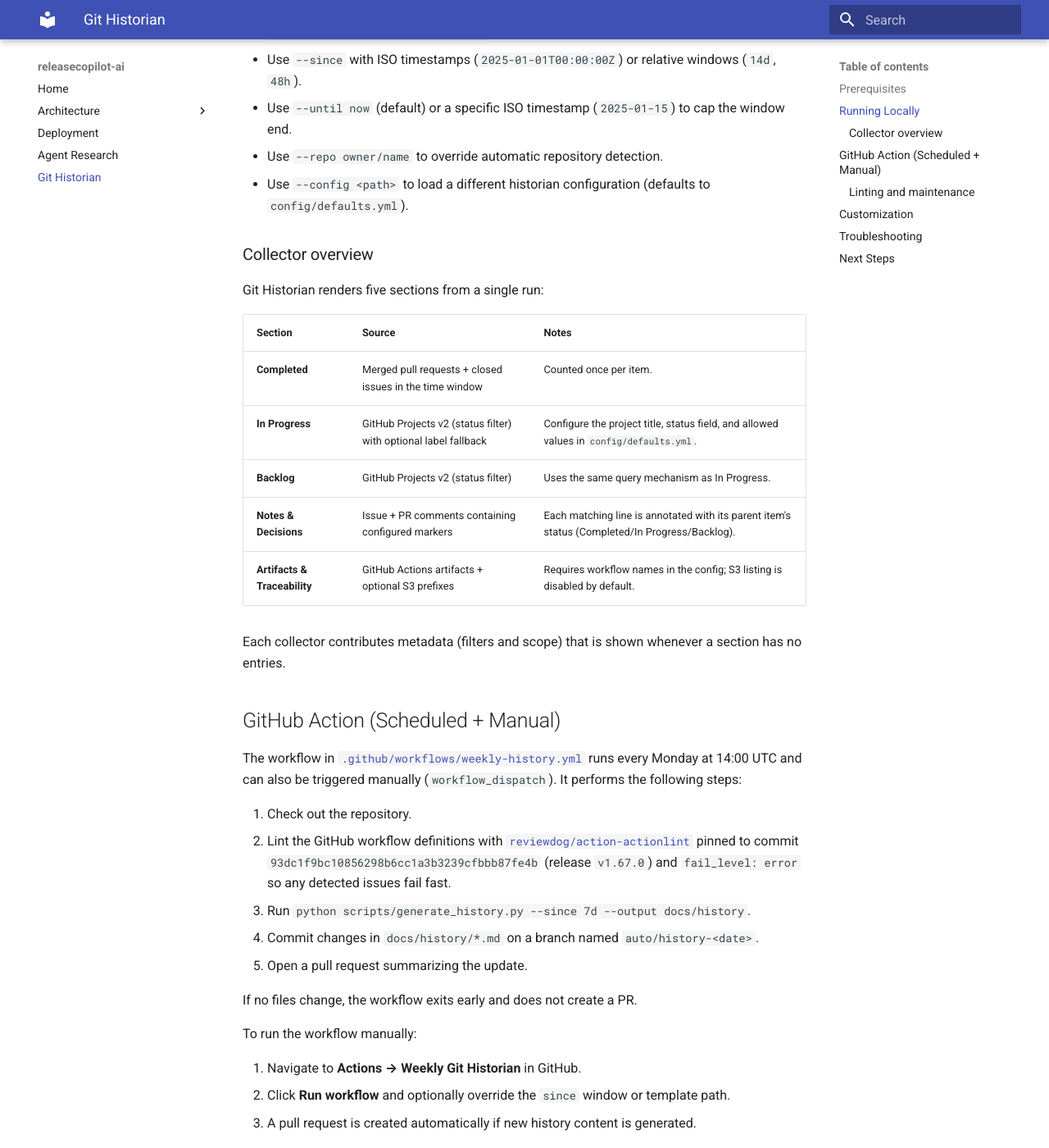
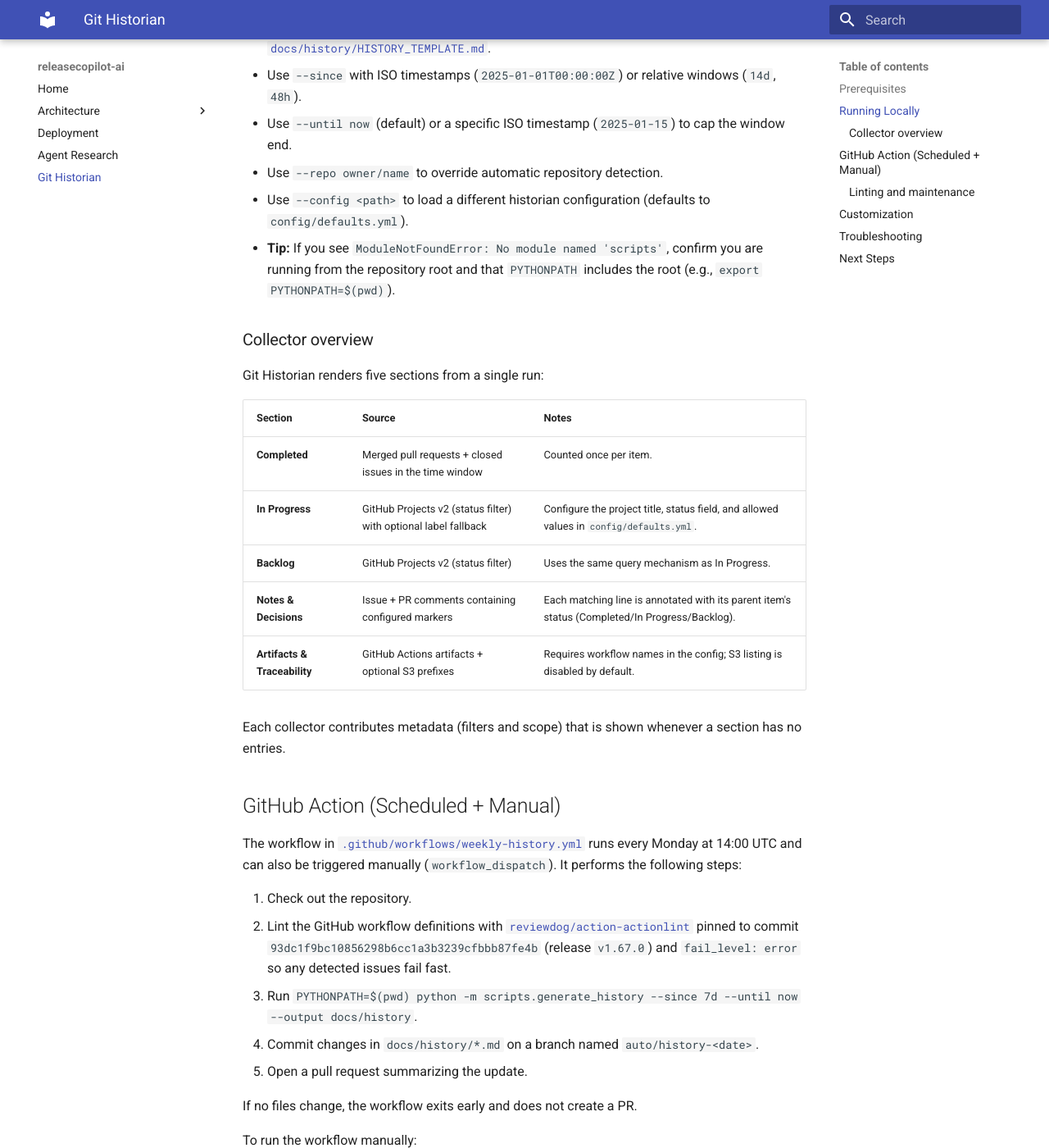
Before and after one commit to dutchsloot84/TeamOps-Insights, an MkDocs documentation site: the page built from docs/git-historian.md, in a window 1280 px wide and 1400 px high, scrolled down 859 px. Shown: the whole window at 82% size. Built offline with MkDocs 1.6.1 and Material for MkDocs 9.7.7, drawn with Linux system fonts in a browser that asks for light colours; some of the changed text lies outside the part shown.

Commit message:
fix(historian): ensure weekly workflow module invocation

````diff
--- a/docs/git-historian.md
+++ b/docs/git-historian.md
@@ -21,7 +21,8 @@
 
 # Generate a history snapshot from the last 7 days
 export GITHUB_TOKEN=<your-token>
-python scripts/generate_history.py --since 7d --output docs/history
+export PYTHONPATH=$(pwd)
+python -m scripts.generate_history --since 7d --until now --output docs/history
 ```
 
 * The script creates `docs/history/YYYY-MM-DD-checkin.md` using [`docs/history/HISTORY_TEMPLATE.md`](history/HISTORY_TEMPLATE.md).
@@ -29,6 +30,7 @@
 * Use `--until now` (default) or a specific ISO timestamp (`2025-01-15`) to cap the window end.
 * Use `--repo owner/name` to override automatic repository detection.
 * Use `--config <path>` to load a different historian configuration (defaults to `config/defaults.yml`).
+* **Tip:** If you see `ModuleNotFoundError: No module named 'scripts'`, confirm you are running from the repository root and that `PYTHONPATH` includes the root (e.g., `export PYTHONPATH=$(pwd)`).
 
 ### Collector overview
 
@@ -53,7 +55,7 @@
 2. Lint the GitHub workflow definitions with [`reviewdog/action-actionlint`](https://github.com/reviewdog/action-actionlint)
    pinned to commit `93dc1f9bc10856298b6cc1a3b3239cfbbb87fe4b` (release `v1.67.0`) and `fail_level: error`
    so any detected issues fail fast.
-3. Run `python scripts/generate_history.py --since 7d --output docs/history`.
+3. Run `PYTHONPATH=$(pwd) python -m scripts.generate_history --since 7d --until now --output docs/history`.
 4. Commit changes in `docs/history/*.md` on a branch named `auto/history-<date>`.
 5. Open a pull request summarizing the update.
 
````
Also changed, not shown: 2 other files.
